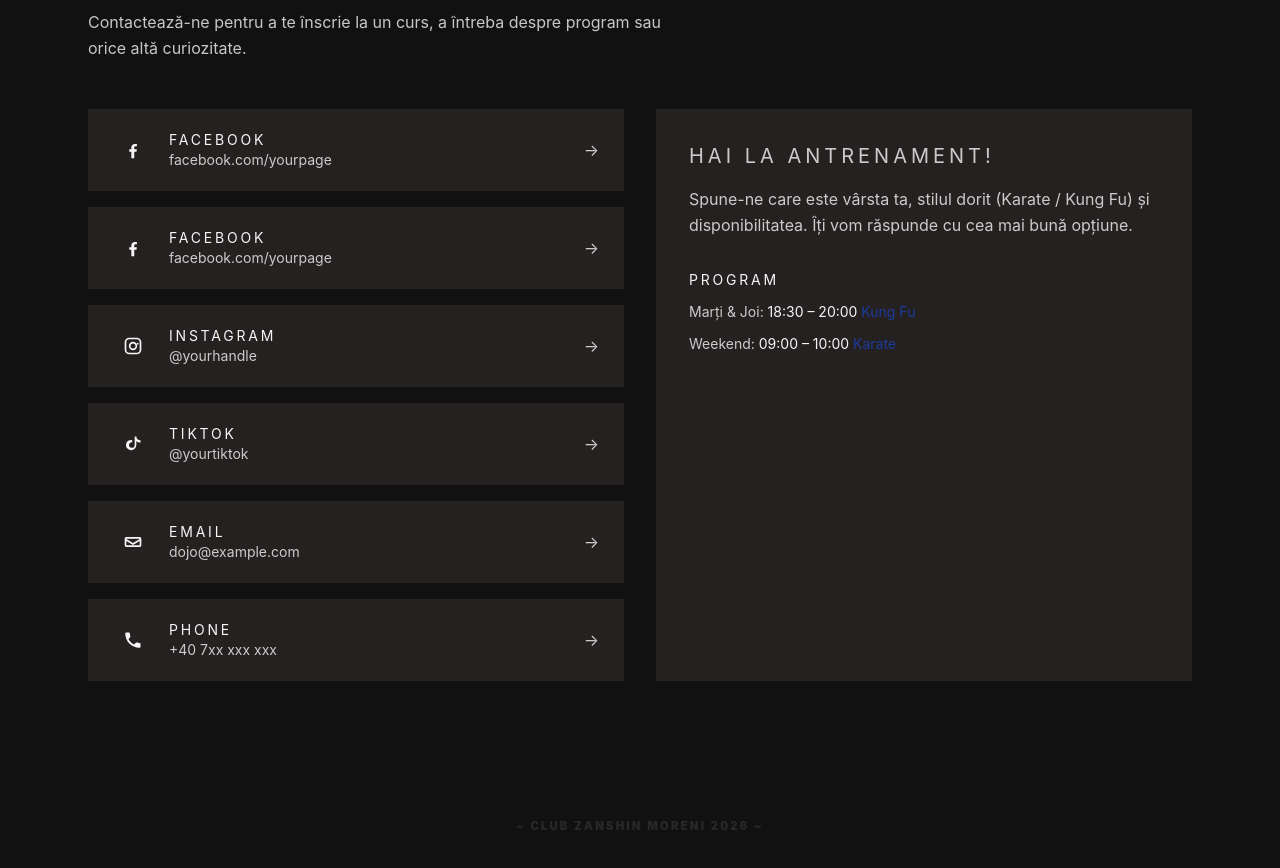
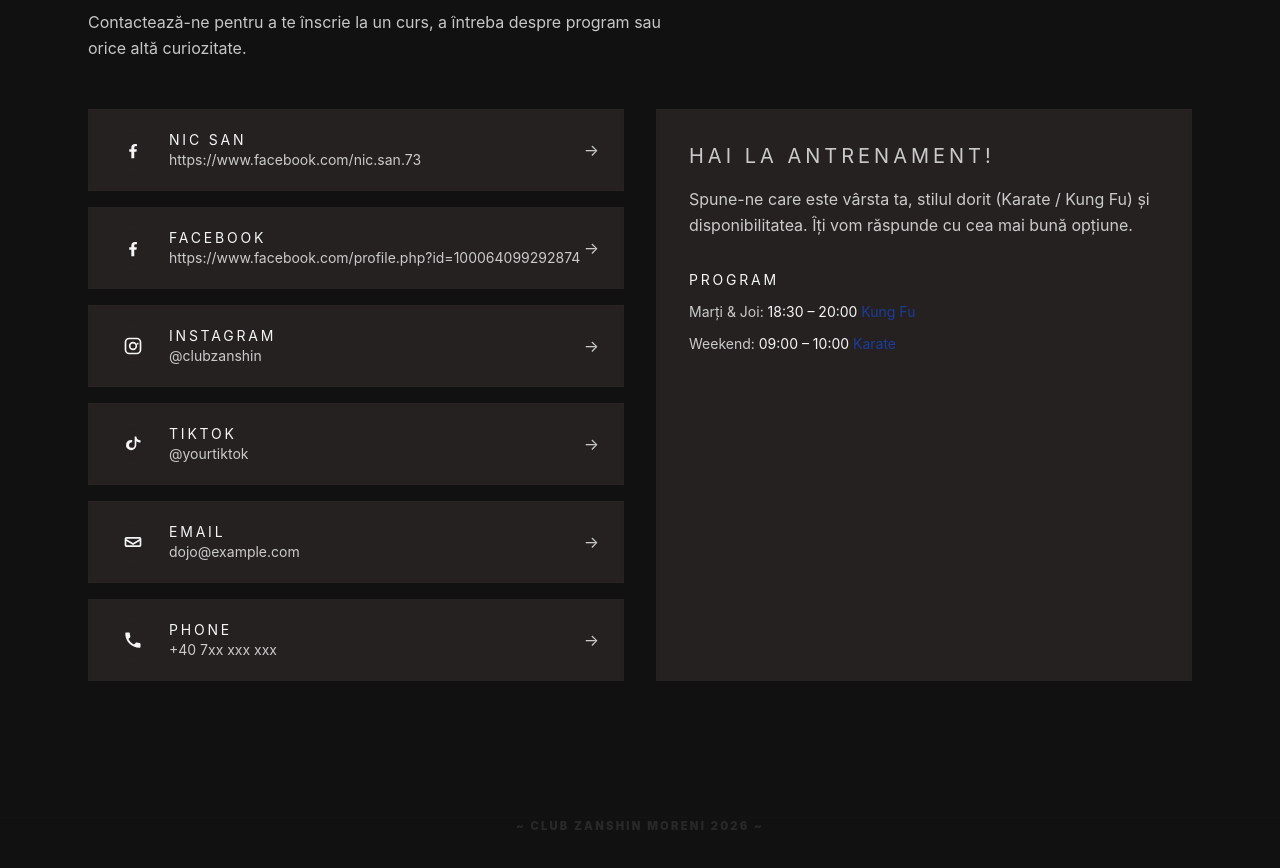
Before and after one commit to 8octa/karate, a React (Vite) app: page / in a window 1280 px wide. Shown: the part 3520-4388 px from the top of the page. Built offline with nearby package versions, Linux system fonts and the light colour scheme.

Commit message:
Update Contact.jsx

```diff
--- a/src/components/Contact.jsx
+++ b/src/components/Contact.jsx
@@ -2,9 +2,9 @@ import React from "react";
 
 const items = [
   {
-    label: "Facebook",
-    value: "facebook.com/yourpage",
-    href: "https://facebook.com/yourpage",
+    label: "Nic San",
+    value: "https://www.facebook.com/nic.san.73",
+    href: "https://www.facebook.com/nic.san.73",
     icon: (
       <svg viewBox="0 0 24 24" className="h-5 w-5" aria-hidden="true">
         <path
@@ -16,8 +16,8 @@ const items = [
   },
   {
     label: "Facebook",
-    value: "facebook.com/yourpage",
-    href: "https://facebook.com/yourpage",
+    value: "https://www.facebook.com/profile.php?id=100064099292874",
+    href: "https://www.facebook.com/profile.php?id=100064099292874",
     icon: (
       <svg viewBox="0 0 24 24" className="h-5 w-5" aria-hidden="true">
         <path
@@ -29,8 +29,8 @@ const items = [
   },
   {
     label: "Instagram",
-    value: "@yourhandle",
-    href: "https://instagram.com/yourhandle",
+    value: "@clubzanshin",
+    href: "https://www.instagram.com/clubzanshin/",
     icon: (
       <svg viewBox="0 0 24 24" className="h-5 w-5" aria-hidden="true">
         <path
```
